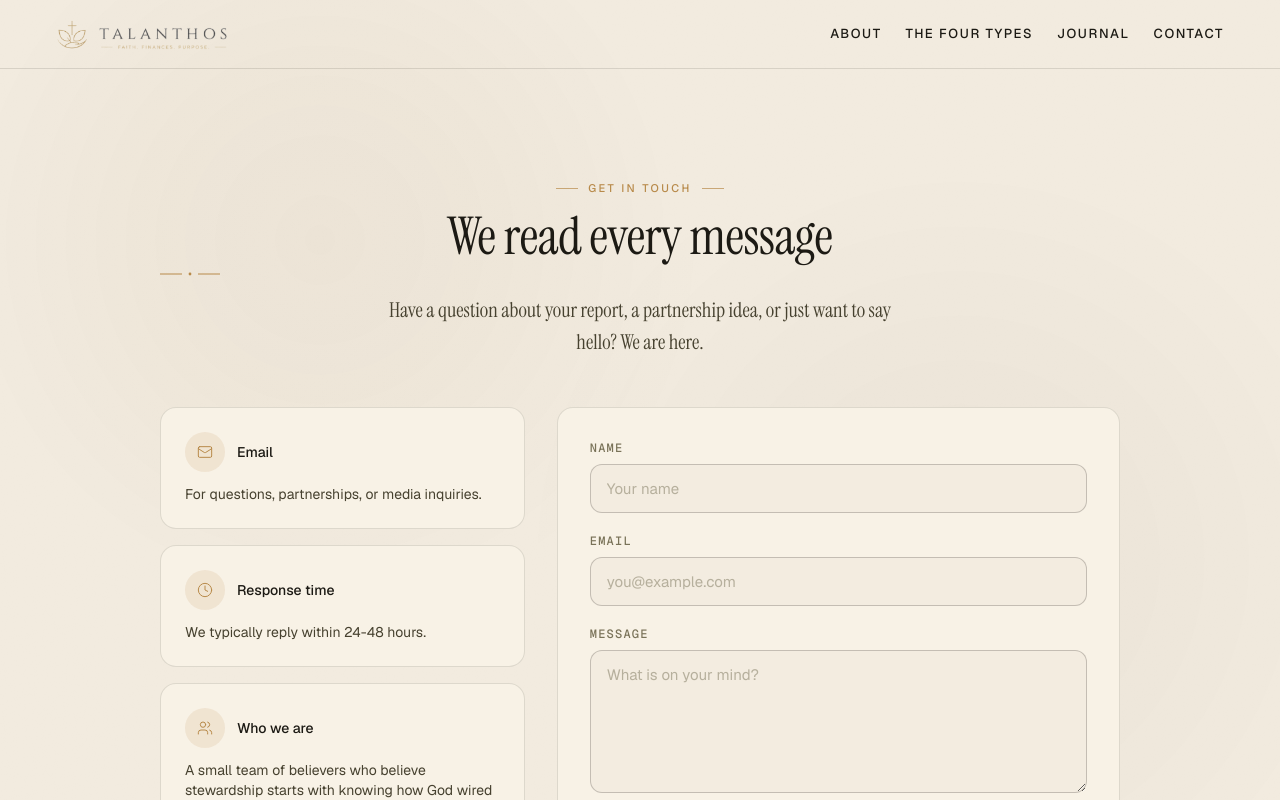
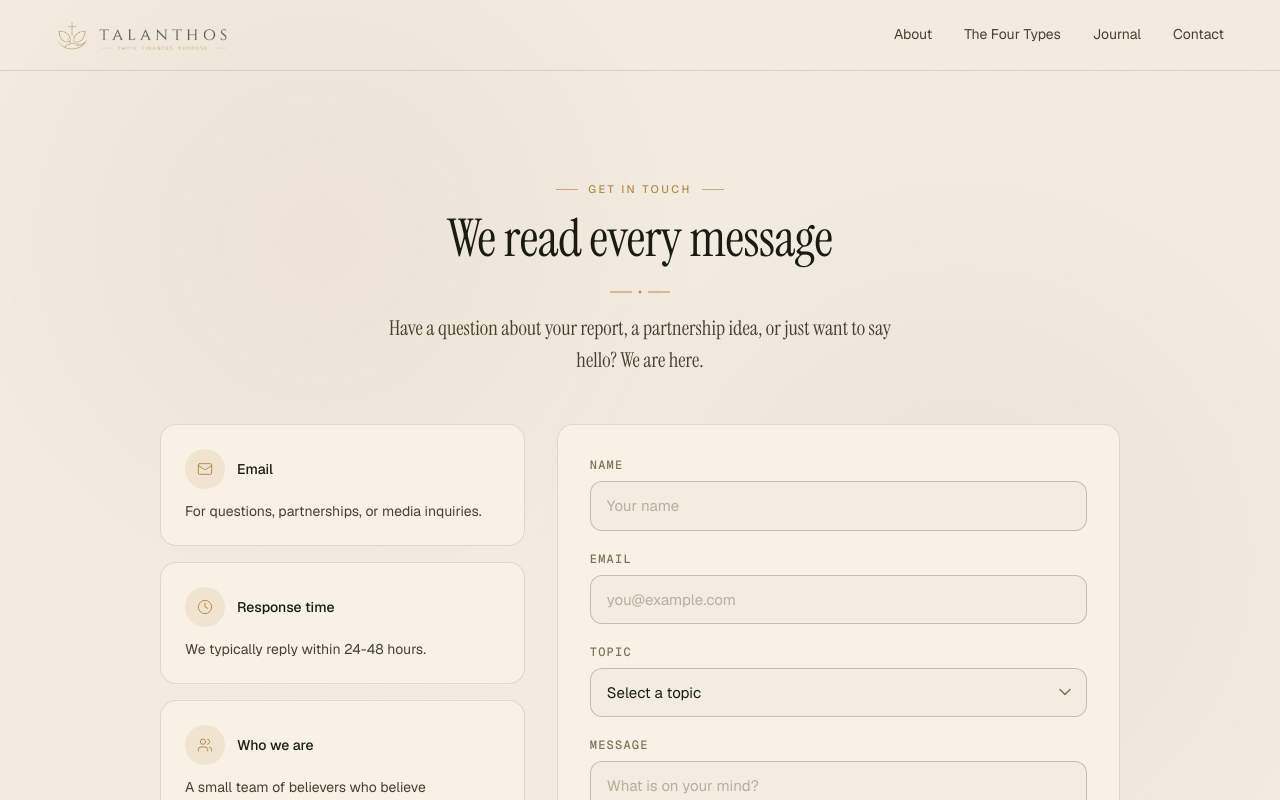
Before and after one commit to nescodigital/talanthos, a Next.js app: page /contact in a window 1280 px wide. Shown: the top 800 px of the page. Built offline with nearby package versions, Linux system fonts and the light colour scheme.

Commit message:
fix: Contact page redesign — category dropdown, centered rule, full-width button. Nav font fixed.

```diff
--- a/src/app/contact/page.tsx
+++ b/src/app/contact/page.tsx
@@ -7,10 +7,19 @@ import TxButton from "@/components/tx/TxButton";
 import TxEyebrow from "@/components/tx/TxEyebrow";
 import TxRule from "@/components/tx/TxRule";
 import { BlurFade } from "@/components/ui/blur-fade";
-import { Mail, Users, Clock, Send, CheckCircle2 } from "lucide-react";
+import { Mail, Users, Clock, Send, CheckCircle2, HelpCircle, MessageSquare, Briefcase, Newspaper, Bug } from "lucide-react";
+
+const CATEGORIES = [
+  { value: "", label: "Select a topic", icon: HelpCircle },
+  { value: "report", label: "Question about my report", icon: MessageSquare },
+  { value: "partnership", label: "Partnership or collaboration", icon: Briefcase },
+  { value: "media", label: "Media inquiry", icon: Newspaper },
+  { value: "technical", label: "Technical issue", icon: Bug },
+  { value: "other", label: "Something else", icon: MessageSquare },
+];
 
 export default function ContactPage() {
-  const [form, setForm] = useState({ name: "", email: "", message: "" });
+  const [form, setForm] = useState({ name: "", email: "", category: "", message: "" });
   const [status, setStatus] = useState<"idle" | "sending" | "sent" | "error">("idle");
   const [errorMsg, setErrorMsg] = useState("");
 
@@ -33,7 +42,7 @@ export default function ContactPage() {
         return;
       }
       setStatus("sent");
-      setForm({ name: "", email: "", message: "" });
+      setForm({ name: "", email: "", category: "", message: "" });
     } catch {
       setStatus("error");
       setErrorMsg("Network error. Please try again.");
@@ -53,8 +62,10 @@ export default function ContactPage() {
                 <h1 className="tx-display" style={{ fontSize: "clamp(32px, 5vw, 52px)", marginTop: 12 }}>
                   We read every message
                 </h1>
+                <div style={{ marginTop: 16, marginBottom: 16 }}>
                   <TxRule width={60} />
-                <p className="tx-lede" style={{ maxWidth: 520, margin: "16px auto 0" }}>
+                </div>
+                <p className="tx-lede" style={{ maxWidth: 520, margin: "0 auto" }}>
                   Have a question about your report, a partnership idea, or just want to say hello? We are here.
                 </p>
               </div>
@@ -166,6 +177,36 @@ export default function ContactPage() {
                       </div>
                       <div>
                         <label
+                          htmlFor="category"
+                          className="block text-xs font-medium uppercase tracking-widest text-[var(--muted)] mb-2"
+                          style={{ fontFamily: "var(--mono)" }}
+                        >
+                          Topic
+                        </label>
+                        <div className="relative">
+                          <select
+                            id="category"
+                            required
+                            value={form.category}
+                            onChange={(e) => setForm((f) => ({ ...f, category: e.target.value }))}
+                            className="w-full rounded-xl border border-[var(--rule-strong)] bg-[var(--bg)] px-4 py-3 text-[var(--ink)] outline-none transition-colors focus:border-[var(--accent)] appearance-none"
+                            style={{ fontSize: 15 }}
+                          >
+                            {CATEGORIES.map((c) => (
+                              <option key={c.value} value={c.value} disabled={c.value === ""}>
+                                {c.label}
+                              </option>
+                            ))}
+                          </select>
+                          <div className="pointer-events-none absolute right-4 top-1/2 -translate-y-1/2 text-[var(--muted)]">
+                            <svg width="12" height="8" viewBox="0 0 12 8" fill="none">
+                              <path d="M1 1.5L6 6.5L11 1.5" stroke="currentColor" strokeWidth="1.5" strokeLinecap="round" strokeLinejoin="round"/>
+                            </svg>
+                          </div>
+                        </div>
+                      </div>
+                      <div>
+                        <label
                           htmlFor="message"
                           className="block text-xs font-medium uppercase tracking-widest text-[var(--muted)] mb-2"
                           style={{ fontFamily: "var(--mono)" }}
@@ -186,14 +227,12 @@ export default function ContactPage() {
                       {status === "error" && (
                         <p className="text-sm" style={{ color: "#b85a3d" }}>{errorMsg}</p>
                       )}
-                      <div className="w-full">
-                        <TxButton type="submit" size="lg" disabled={status === "sending"} icon={null}>
+                      <TxButton type="submit" size="lg" disabled={status === "sending"} icon={null} className="w-full justify-center">
                         <span className="inline-flex items-center gap-2">
                           {status === "sending" ? "Sending..." : "Send message"}
                           <Send className="h-4 w-4" />
                         </span>
                       </TxButton>
-                      </div>
                     </form>
                   )}
                 </BlurFade>
--- a/src/components/tx/TxButton.tsx
+++ b/src/components/tx/TxButton.tsx
@@ -10,6 +10,7 @@ interface TxButtonProps {
   icon?: string | null;
   disabled?: boolean;
   type?: "button" | "submit";
+  className?: string;
 }
 
 export default function TxButton({
@@ -20,6 +21,7 @@ export default function TxButton({
   icon = "arrow",
   disabled = false,
   type = "button",
+  className = "",
 }: TxButtonProps) {
   const sizeClasses = {
     sm: "px-[18px] py-[10px] text-[13px]",
@@ -39,6 +41,7 @@ export default function TxButton({
         disabled:opacity-40 disabled:cursor-not-allowed
         ${sizeClasses[size]}
         ${variant === "primary" ? "bg-[var(--accent)] text-white shadow-[0_1px_0_rgba(255,255,255,0.2)_inset,0_12px_24px_-16px_rgba(40,30,10,0.6)] hover:shadow-[0_1px_0_rgba(255,255,255,0.2)_inset,0_18px_30px_-16px_rgba(40,30,10,0.7)]" : ""}
+        ${className}
       `}
     >
       <span>{children}</span>
--- a/src/components/tx/TxNav.tsx
+++ b/src/components/tx/TxNav.tsx
@@ -25,12 +25,12 @@ export default function TxNav({ minimal = false }: TxNavProps) {
       </Link>
 
       {!minimal && (
-        <div className="hidden md:flex gap-6 items-center">
+        <div className="hidden md:flex gap-8 items-center">
           {links.map((l) => (
             <Link
               key={l.label}
               href={l.href}
-              className="font-[var(--font-cormorant)] font-medium text-[var(--ink)] no-underline text-[13px] tracking-[0.12em] uppercase py-1.5 relative transition-colors duration-250 hover:text-[var(--accent)]"
+              className="font-[var(--sans)] text-[var(--ink-2)] no-underline text-[14px] py-1.5 relative transition-colors duration-250 hover:text-[var(--accent)]"
             >
               <span className="after:content-[''] after:absolute after:left-0 after:right-0 after:-bottom-px after:h-px after:bg-[var(--accent)] after:scale-x-0 after:origin-left after:transition-transform after:duration-300 hover:after:scale-x-100">
                 {l.label}
@@ -63,7 +63,7 @@ export default function TxNav({ minimal = false }: TxNavProps) {
               key={l.label}
               href={l.href}
               onClick={() => setMenuOpen(false)}
-              className="py-3.5 text-[var(--ink)] no-underline font-[var(--font-cormorant)] font-medium text-[15px] tracking-[0.12em] uppercase border-b border-[var(--rule)] last:border-b-0"
+              className="py-3.5 text-[var(--ink)] no-underline font-[var(--sans)] text-[15px] border-b border-[var(--rule)] last:border-b-0"
             >
               {l.label}
             </Link>
--- a/src/components/tx/TxRule.tsx
+++ b/src/components/tx/TxRule.tsx
@@ -2,9 +2,10 @@
 
 interface TxRuleProps {
   width?: number;
+  className?: string;
 }
 
-export default function TxRule({ width = 60 }: TxRuleProps) {
+export default function TxRule({ width = 60, className = "" }: TxRuleProps) {
   return (
     <svg
       width={width}
@@ -12,7 +13,8 @@ export default function TxRule({ width = 60 }: TxRuleProps) {
       viewBox="0 0 60 10"
       fill="none"
       aria-hidden="true"
-      style={{ color: "var(--accent)" }}
+      style={{ color: "var(--accent)", display: "block", margin: "0 auto" }}
+      className={className}
     >
       <line x1="0" y1="5" x2="22" y2="5" stroke="currentColor" strokeWidth="1" />
       <circle cx="30" cy="5" r="1.4" fill="currentColor" />
```
Lines whose indentation alone changed are shown as unchanged.
